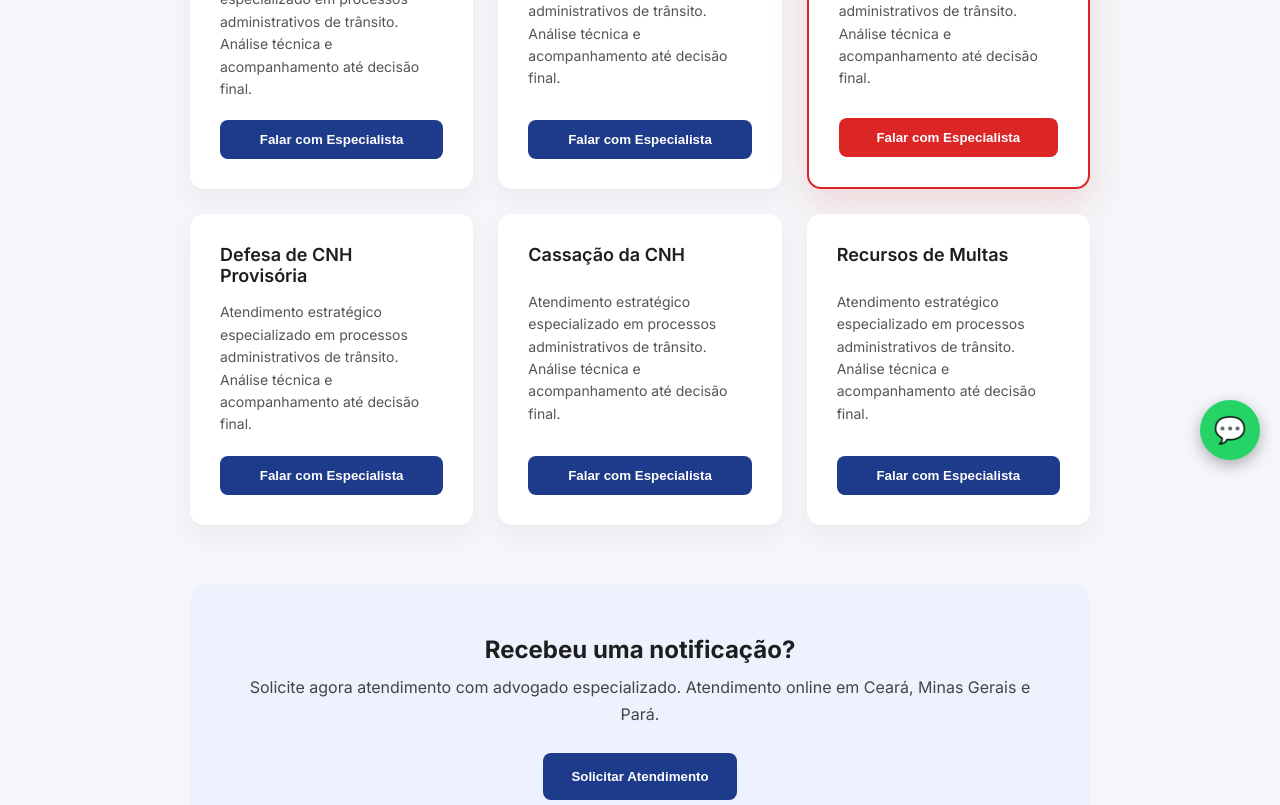
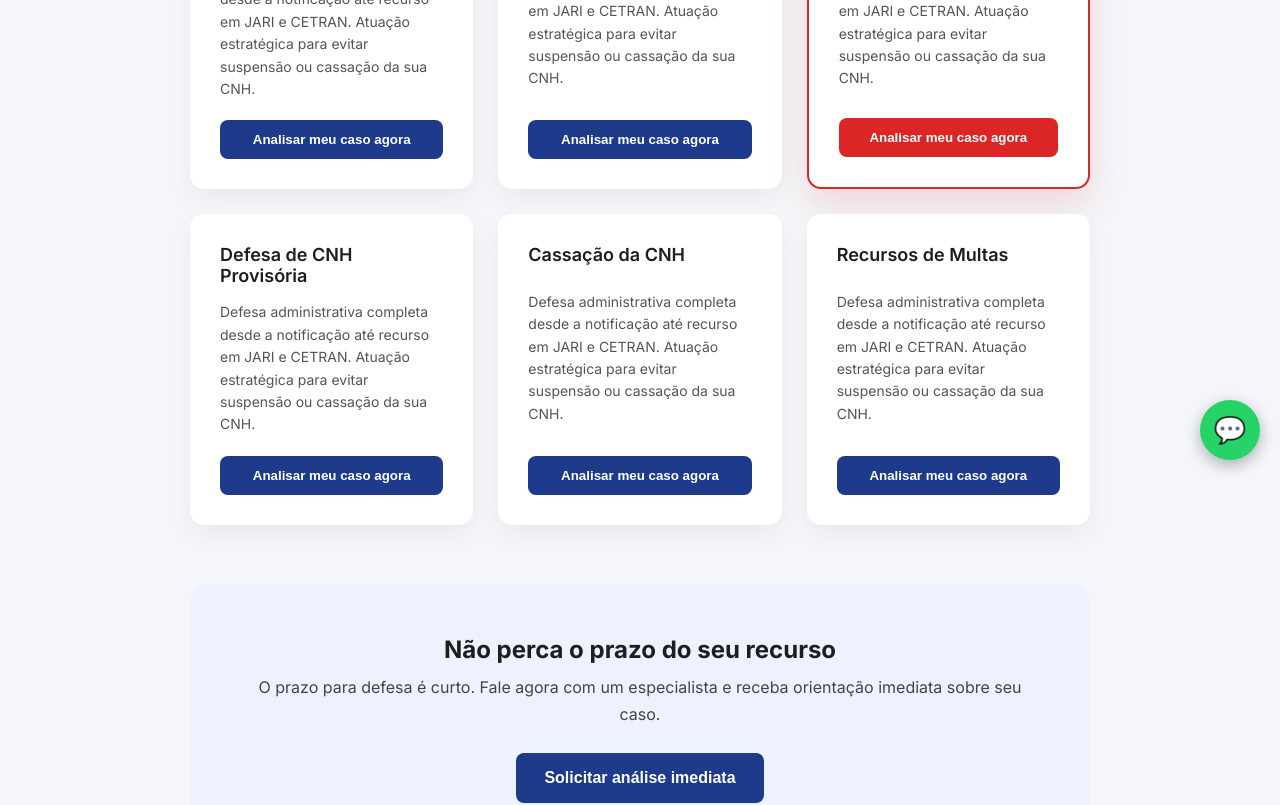
Before and after one commit to ancelmoth/lextransito, a React (Vite) app: page /servicos in a window 1280 px wide. Shown: the part 320-1125 px from the top of the page. Built offline with nearby package versions, Linux system fonts and the light colour scheme.

Commit message:
otimizando pagina Servicos para maior conversao

```diff
--- a/src/pages/Servicos.jsx
+++ b/src/pages/Servicos.jsx
@@ -15,7 +15,7 @@ function Servicos() {
   ]
 
   return (
-    <PageLayout title="Serviços Especializados em Direito de Trânsito">
+    <PageLayout title="Defesa Administrativa de Trânsito">
       <>
         <div style={styles.grid}>
           {servicos.map((servico, index) => {
@@ -43,9 +43,9 @@ function Servicos() {
                 </h3>
 
                 <p style={styles.cardText}>
-                  Atendimento estratégico especializado em processos
-                  administrativos de trânsito. Análise técnica e
-                  acompanhamento até decisão final.
+                  Defesa administrativa completa desde a notificação
+                  até recurso em JARI e CETRAN. Atuação estratégica
+                  para evitar suspensão ou cassação da sua CNH.
                 </p>
 
                 <button
@@ -55,7 +55,7 @@ function Servicos() {
                     ...(destaque && styles.cardButtonDestaque)
                   }}
                 >
-                  Falar com Especialista
+                  Analisar meu caso agora
                 </button>
               </div>
             )
@@ -65,19 +65,19 @@ function Servicos() {
         {/* CTA Final */}
         <div style={styles.ctaBox}>
           <h3 style={styles.ctaTitle}>
-            Recebeu uma notificação?
+            Não perca o prazo do seu recurso
           </h3>
 
           <p style={styles.ctaText}>
-            Solicite agora atendimento com advogado especializado.
-            Atendimento online em Ceará, Minas Gerais e Pará.
+            O prazo para defesa é curto. Fale agora com um especialista
+            e receba orientação imediata sobre seu caso.
           </p>
 
           <button
             onClick={abrirWhatsApp}
             style={styles.ctaButton}
           >
-            Solicitar Atendimento
+            Solicitar análise imediata
           </button>
         </div>
       </>
@@ -104,7 +104,6 @@ const styles = {
     position: "relative"
   },
 
-  /* 🔥 ESTILO ESPECIAL DO BAFÔMETRO */
   cardDestaque: {
     border: "2px solid #dc2626",
     boxShadow: "0 15px 35px rgba(220,38,38,0.15)"
@@ -167,7 +166,8 @@ const styles = {
 
   ctaText: {
     marginBottom: "25px",
-    color: "#444"
+    color: "#444",
+    fontSize: "16px"
   },
 
   ctaButton: {
@@ -177,7 +177,8 @@ const styles = {
     borderRadius: "8px",
     fontWeight: "600",
     border: "none",
-    cursor: "pointer"
+    cursor: "pointer",
+    fontSize: "16px"
   }
 }
 
```
